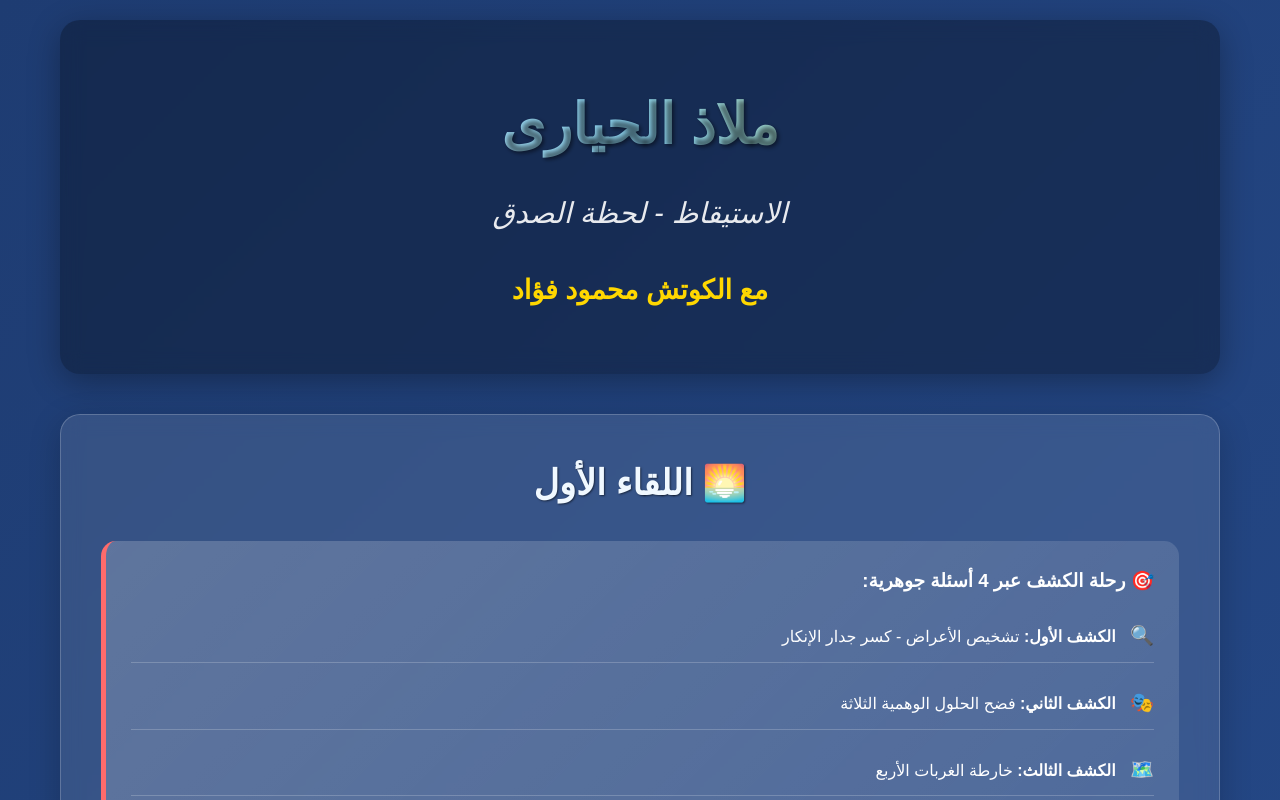
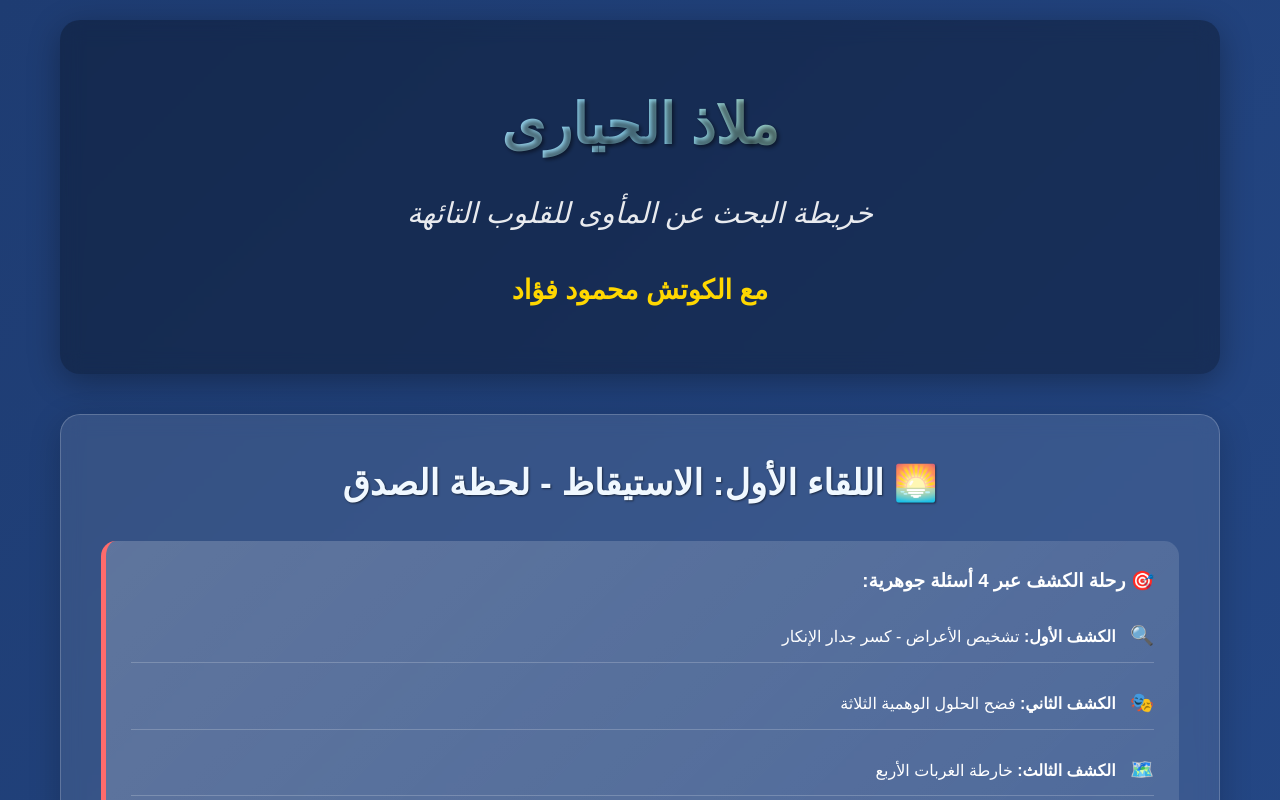
Before and after one commit to MahmoudFouad25/malaz-alhayara-course, a plain HTML site: page index.html in a window 1280 px wide. Shown: the top 800 px of the page. Drawn offline with Linux system fonts and the light colour scheme.

Commit message:
Update index.html

```diff
--- a/index.html
+++ b/index.html
@@ -246,7 +246,7 @@
         <!-- الرأس -->
         <div class="header">
             <h1 class="main-title">ملاذ الحيارى</h1>
-            <p class="subtitle">الاستيقاظ - لحظة الصدق</p>
+            <p class="subtitle">خريطة البحث عن المأوى للقلوب التائهة</p>
             <div class="description">
                 <span style="font-size: 1.4em; font-weight: bold; color: #ffd700; text-align: center; display: block;">مع الكوتش محمود فؤاد</span>
             </div>
@@ -254,7 +254,7 @@
 
         <!-- اللقاء الأول -->
         <div class="content-section">
-            <h2 class="section-title">🌅 اللقاء الأول</h2>
+            <h2 class="section-title">🌅 اللقاء الأول: الاستيقاظ - لحظة الصدق</h2>
 
             <div class="key-insights">
                 <h3>🎯 رحلة الكشف عبر 4 أسئلة جوهرية:</h3>
@@ -360,7 +360,7 @@
 
         <!-- اللقاء الثاني -->
         <div class="content-section">
-            <h2 class="section-title">🌟 اللقاء الثاني</h2>
+            <h2 class="section-title">🌟 اللقاء الثاني: الاستيقاظ - لحظة الصدق (تكملة)</h2>
 
             <div class="key-insights">
                 <h3>🎯 استكمال رحلة الكشف:</h3>
```
